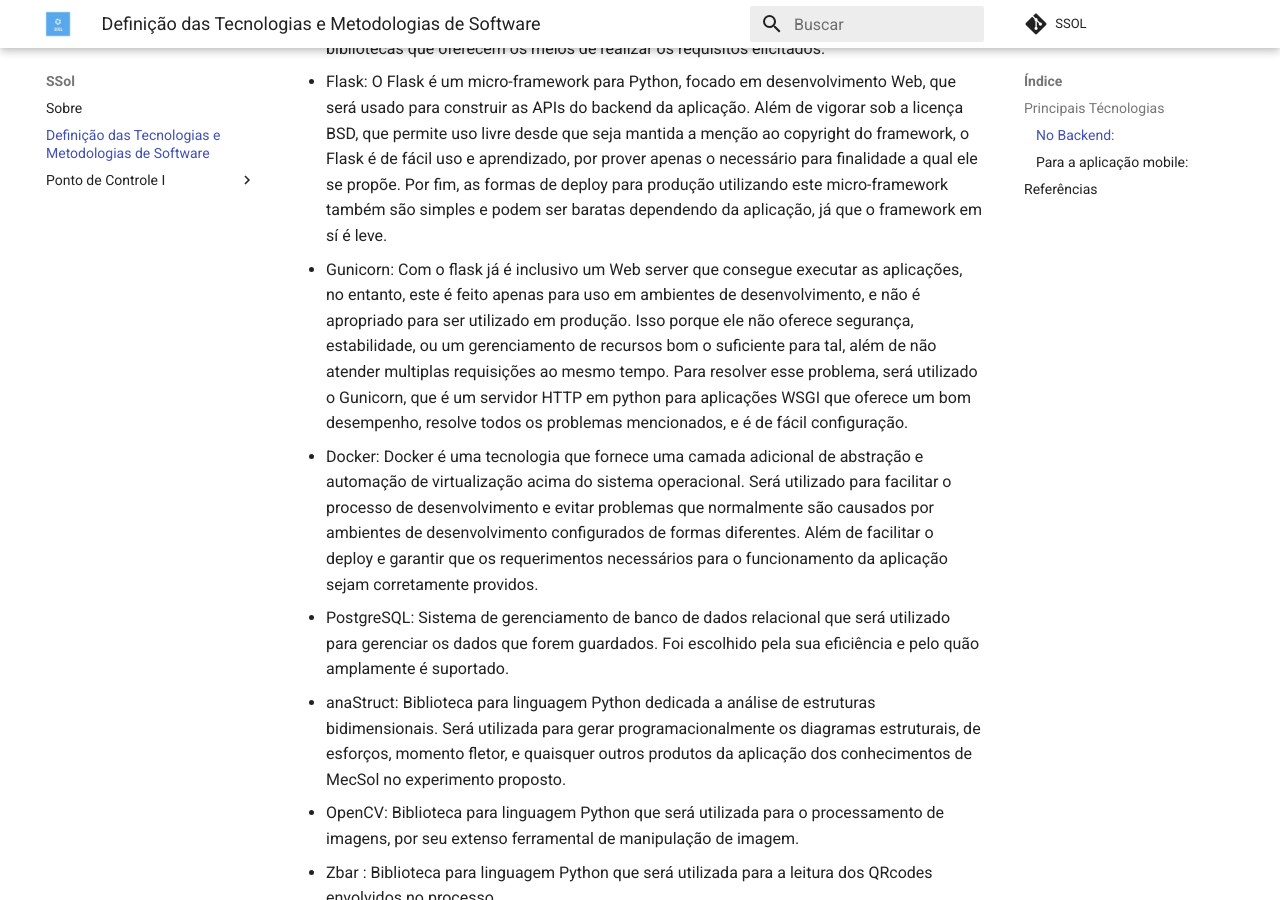
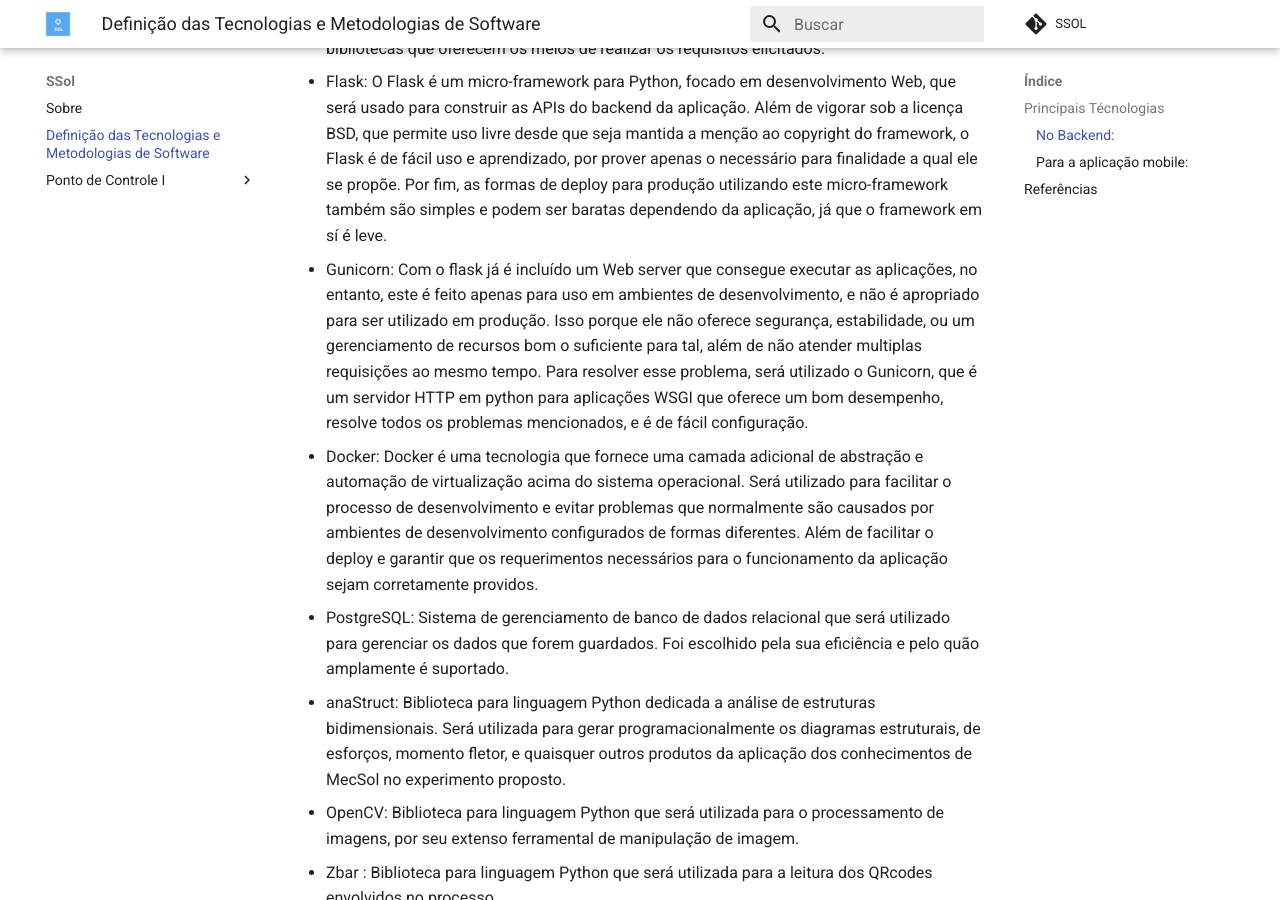
Before and after one commit to ssol-organization/Wiki, an MkDocs documentation site: the page built from docs/definicoes.md, in a window 1280 px wide and 900 px high, scrolled down 316 px. Built offline with MkDocs 1.6.1 and Material for MkDocs 9.7.7, drawn with Linux system fonts in a browser that asks for light colours; comment, search, counter and statistics services are not loaded.

Commit message:
Fixing spelling mistakes.

```diff
--- a/docs/definicoes.md
+++ b/docs/definicoes.md
@@ -8,7 +8,7 @@
 
 * Flask: O Flask é um micro-framework para Python, focado em desenvolvimento Web, que será usado para construir as APIs do backend da aplicação. Além de vigorar sob a licença BSD, que permite uso livre desde que seja mantida a menção ao copyright do framework, o Flask é de fácil uso e aprendizado, por prover apenas o necessário para finalidade a qual ele se propõe. Por fim, as formas de deploy para produção utilizando este micro-framework também são simples e podem ser baratas dependendo da aplicação, já que o framework em sí é leve.
 
-* Gunicorn: Com o flask já é inclusivo um Web server que consegue executar as aplicações, no entanto, este é feito apenas para uso em ambientes de desenvolvimento, e não é apropriado para ser utilizado em produção. Isso porque ele não oferece segurança, estabilidade, ou um gerenciamento de recursos bom o suficiente para tal, além de não atender multiplas requisições ao mesmo tempo. Para resolver esse problema, será utilizado o Gunicorn, que é um servidor HTTP em python para aplicações WSGI que oferece um bom desempenho, resolve todos os problemas mencionados, e é de fácil configuração.
+* Gunicorn: Com o flask já é incluído um Web server que consegue executar as aplicações, no entanto, este é feito apenas para uso em ambientes de desenvolvimento, e não é apropriado para ser utilizado em produção. Isso porque ele não oferece segurança, estabilidade, ou um gerenciamento de recursos bom o suficiente para tal, além de não atender multiplas requisições ao mesmo tempo. Para resolver esse problema, será utilizado o Gunicorn, que é um servidor HTTP em python para aplicações WSGI que oferece um bom desempenho, resolve todos os problemas mencionados, e é de fácil configuração.
 
 * Docker: Docker é uma tecnologia que fornece uma camada adicional de abstração e automação de virtualização acima do sistema operacional. Será utilizado para facilitar o processo de desenvolvimento e evitar problemas que
 normalmente são causados por ambientes de desenvolvimento configurados de formas diferentes. Além de facilitar o deploy e garantir que os requerimentos necessários para o funcionamento da aplicação sejam corretamente providos.
```
